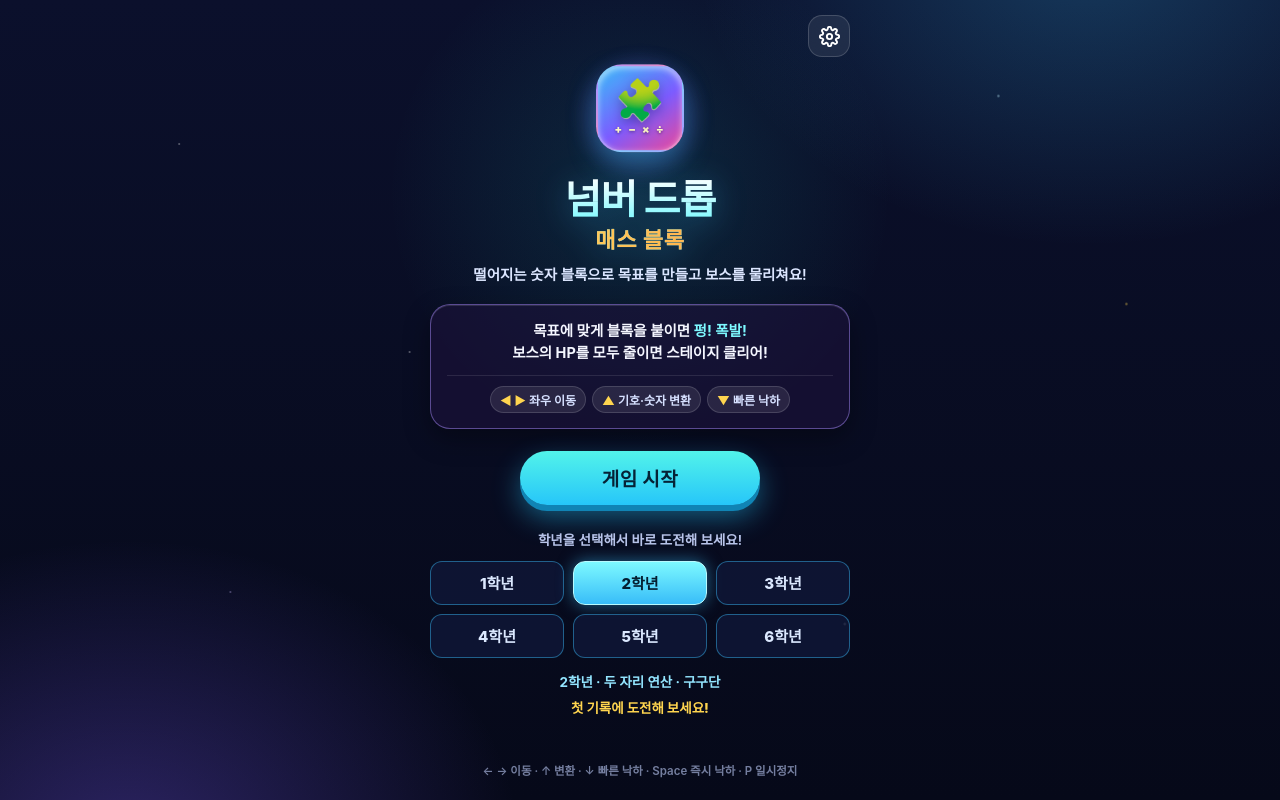
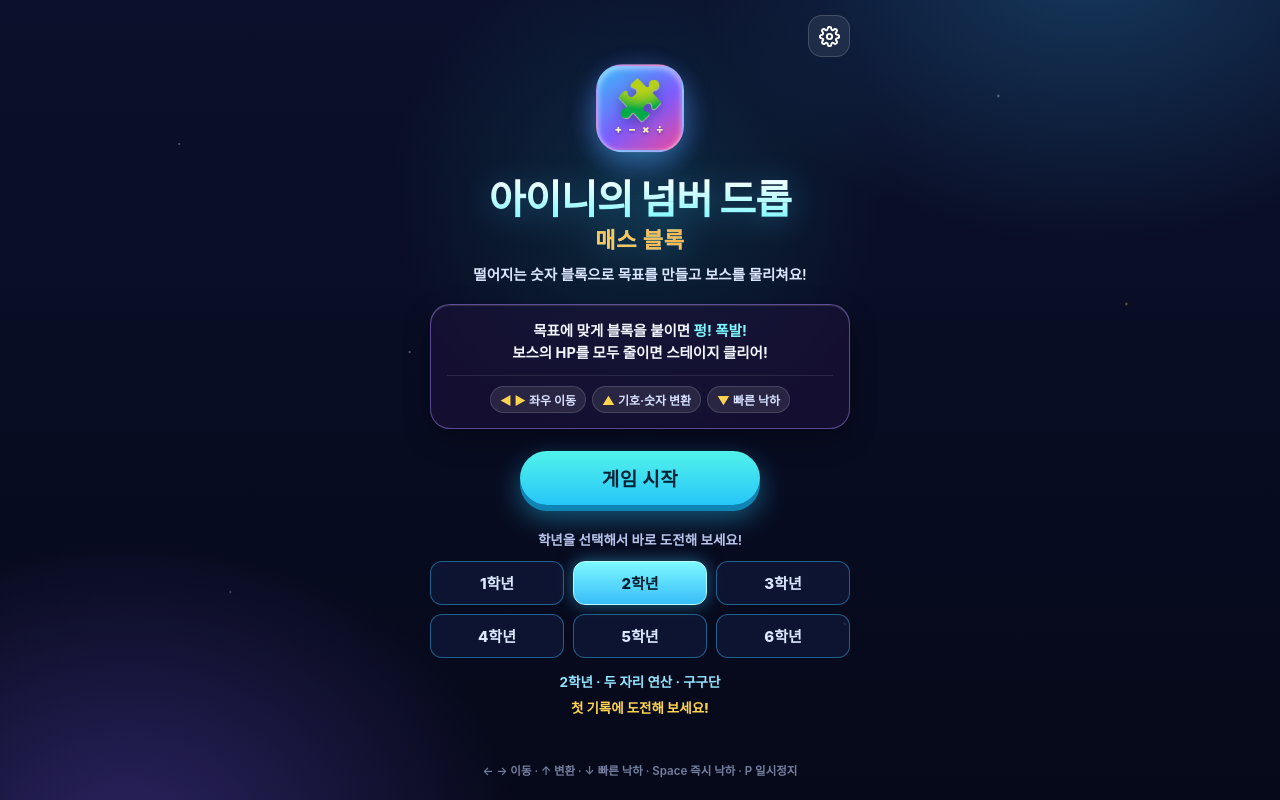
Before and after one commit to ferd8936-lgtm/fire_expo, a plain HTML site: page index.html in a window 1280 px wide. Drawn offline with Linux system fonts and the light colour scheme; a web font is replaced by a local one.

Commit message:
Update index.html

```diff
--- a/index.html
+++ b/index.html
@@ -317,7 +317,7 @@ h1 em{
   </div>
 
   <div class="brand">
-    <h1>넘버 드롭<em>매스 블록</em></h1>
+    <h1>아이니의 넘버 드롭<em>매스 블록</em></h1>
     <p>떨어지는 숫자 블록으로 목표를 만들고 보스를 물리쳐요!</p>
   </div>
 
```
